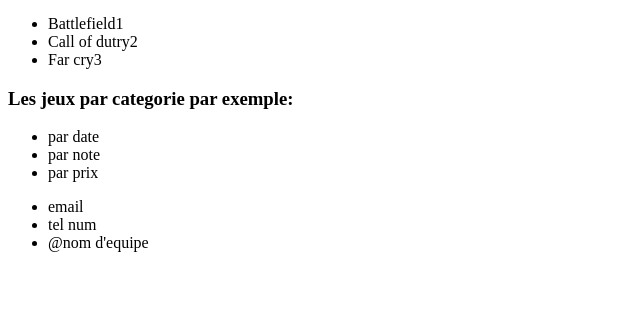
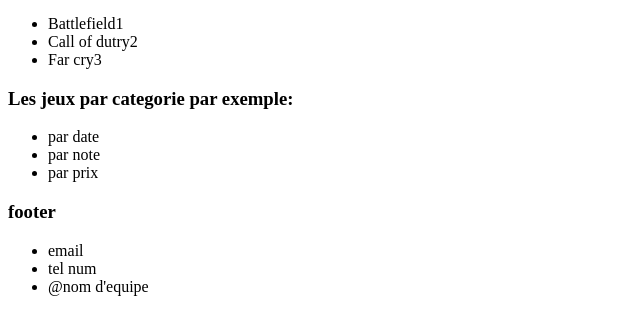
Before and after one commit to AugustinKrb/PayRespect-site-Jeux-videos-, a PHP site: page / in a window 1280 px wide. Shown: the part 266-601 px from the top of the page, without its empty margins (0-640 px from the left). Run offline with PHP 8.4, Linux system fonts and the light colour scheme.

Commit message:
Rajout du titre Footer

```diff
--- a/index.php
+++ b/index.php
@@ -44,6 +44,7 @@
         </main>
 
         <footer>
+        	<h3>footer</h3>
             <ul>
                 <li>email</li>
                 <li>tel num</li>
```
